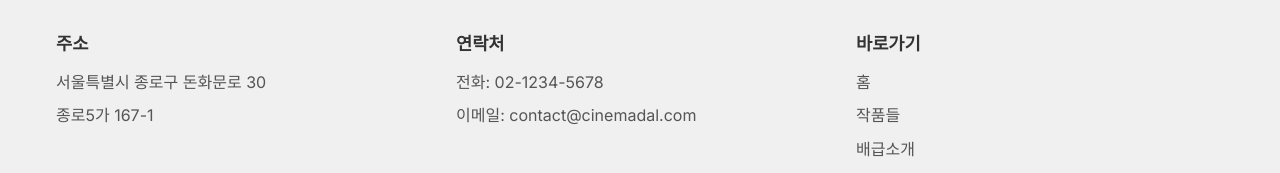
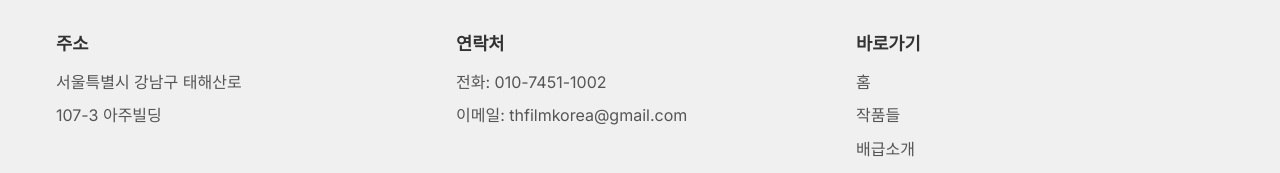
Before and after one commit to StatisticsFox/thefilmkorea, a Next.js app: page / in a window 1280 px wide. Shown: the part 4124-4297 px from the top of the page. Built offline with nearby package versions, Linux system fonts and the light colour scheme.

Commit message:
footer 변경

```diff
--- a/app/components/Footer.tsx
+++ b/app/components/Footer.tsx
@@ -13,13 +13,13 @@ const Footer: React.FC = () => {
           <div className="grid grid-cols-3">
             <div className="footer-section">
               <h4>주소</h4>
-              <p>서울특별시 종로구 돈화문로 30</p>
-              <p>종로5가 167-1</p>
+              <p>서울특별시 강남구 태해산로</p>
+              <p>107-3 아주빌딩</p>
             </div>
             <div className="footer-section">
               <h4>연락처</h4>
-              <p>전화: 02-1234-5678</p>
-              <p>이메일: contact@cinemadal.com</p>
+              <p>전화: 010-7451-1002</p>
+              <p>이메일: thfilmkorea@gmail.com</p>
             </div>
             <div className="footer-section">
               <h4>바로가기</h4>
```
